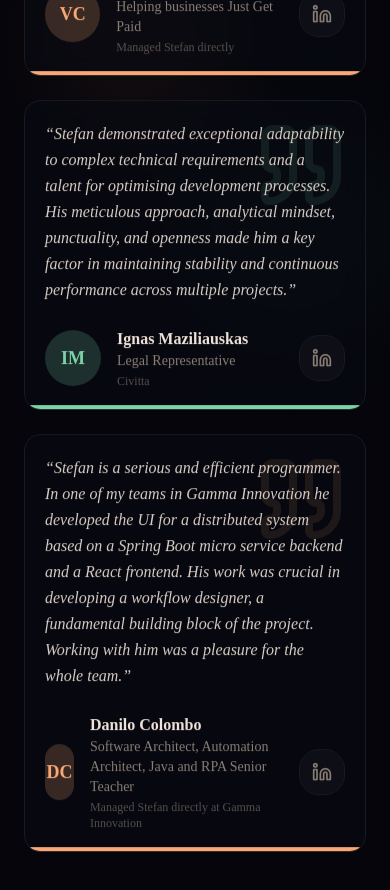
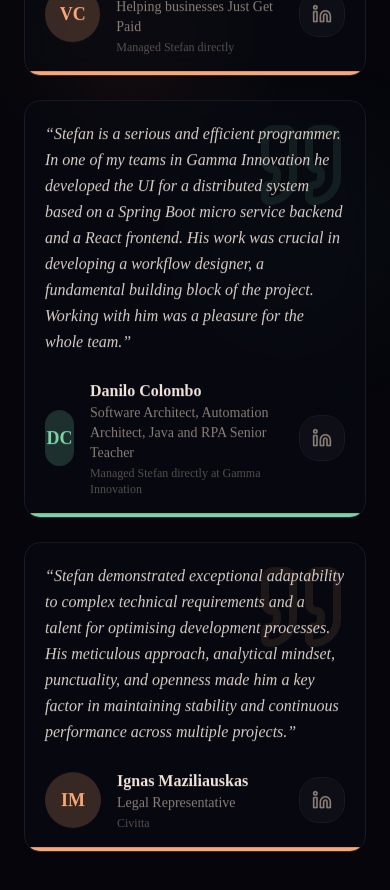
Before and after one commit to stefanelciocci-cmd/My-Work, a Next.js app: page / in a window 390 px wide. Shown: the part 6640-7530 px from the top of the page. Built offline with nearby package versions, Linux system fonts and the light colour scheme.

Commit message:
feat: reorder recommendation grid and center third card
Move Danilo's recommendation to second place and adjust grid layout.

```diff
--- a/components/portfolio/recommendations-section.tsx
+++ b/components/portfolio/recommendations-section.tsx
@@ -16,20 +16,20 @@ const recommendations = [
     initials: "VC",
   },
   {
+    name: "Danilo Colombo",
+    role: "Software Architect, Automation Architect, Java and RPA Senior Teacher",
+    relationship: "Managed Stefan directly at Gamma Innovation",
+    quote: "Stefan is a serious and efficient programmer. In one of my teams in Gamma Innovation he developed the UI for a distributed system based on a Spring Boot micro service backend and a React frontend. His work was crucial in developing a workflow designer, a fundamental building block of the project. Working with him was a pleasure for the whole team.",
+    linkedin: "https://www.linkedin.com/in/danilo-colombo-0339b54/",
+    initials: "DC",
+  },
+  {
     name: "Ignas Maziliauskas",
     role: "Legal Representative",
     relationship: "Civitta",
     quote: "Stefan demonstrated exceptional adaptability to complex technical requirements and a talent for optimising development processes. His meticulous approach, analytical mindset, punctuality, and openness made him a key factor in maintaining stability and continuous performance across multiple projects.",
     linkedin: "https://linkedin.com/in/ignas-maziliauskas",
     initials: "IM",
-  },
-  {
-    name: "Danilo Colombo",
-    role: "Software Architect, Automation Architect, Java and RPA Senior Teacher",
-    relationship: "Managed Stefan directly at Gamma Innovation",
-    quote: "Stefan is a serious and efficient programmer. In one of my teams in Gamma Innovation he developed the UI for a distributed system based on a Spring Boot micro service backend and a React frontend. His work was crucial in developing a workflow designer, a fundamental building block of the project. Working with him was a pleasure for the whole team.",
-    linkedin: "https://www.linkedin.com/in/danilo-colombo-0339b54/",
-    initials: "DC",
   },
 ];
 
@@ -101,8 +101,8 @@ export function RecommendationsSection() {
           </p>
         </motion.div>
 
-        {/* Recommendations grid */}
-        <motion.div style={{ y }} className="grid grid-cols-1 md:grid-cols-2 lg:grid-cols-3 gap-6 md:gap-8 max-w-6xl mx-auto">
+        {/* Recommendations grid - 2 columns with 3rd card centered below */}
+        <motion.div style={{ y }} className="grid grid-cols-1 md:grid-cols-2 gap-6 md:gap-8 max-w-5xl mx-auto">
           {recommendations.map((rec, index) => (
             <motion.div
               key={rec.name}
@@ -110,7 +110,7 @@ export function RecommendationsSection() {
               whileInView={{ opacity: 1, y: 0 }}
               viewport={{ once: true, margin: "-50px" }}
               transition={{ duration: 0.7, delay: index * 0.15 }}
-              className="group relative"
+              className={`group relative ${index === 2 ? "md:col-span-2 md:max-w-[calc(50%-1rem)] md:mx-auto" : ""}`}
             >
               <motion.div
                 className="relative h-full bg-card/60 backdrop-blur-md border border-border rounded-2xl sm:rounded-3xl p-5 sm:p-6 md:p-8 overflow-hidden"
```
